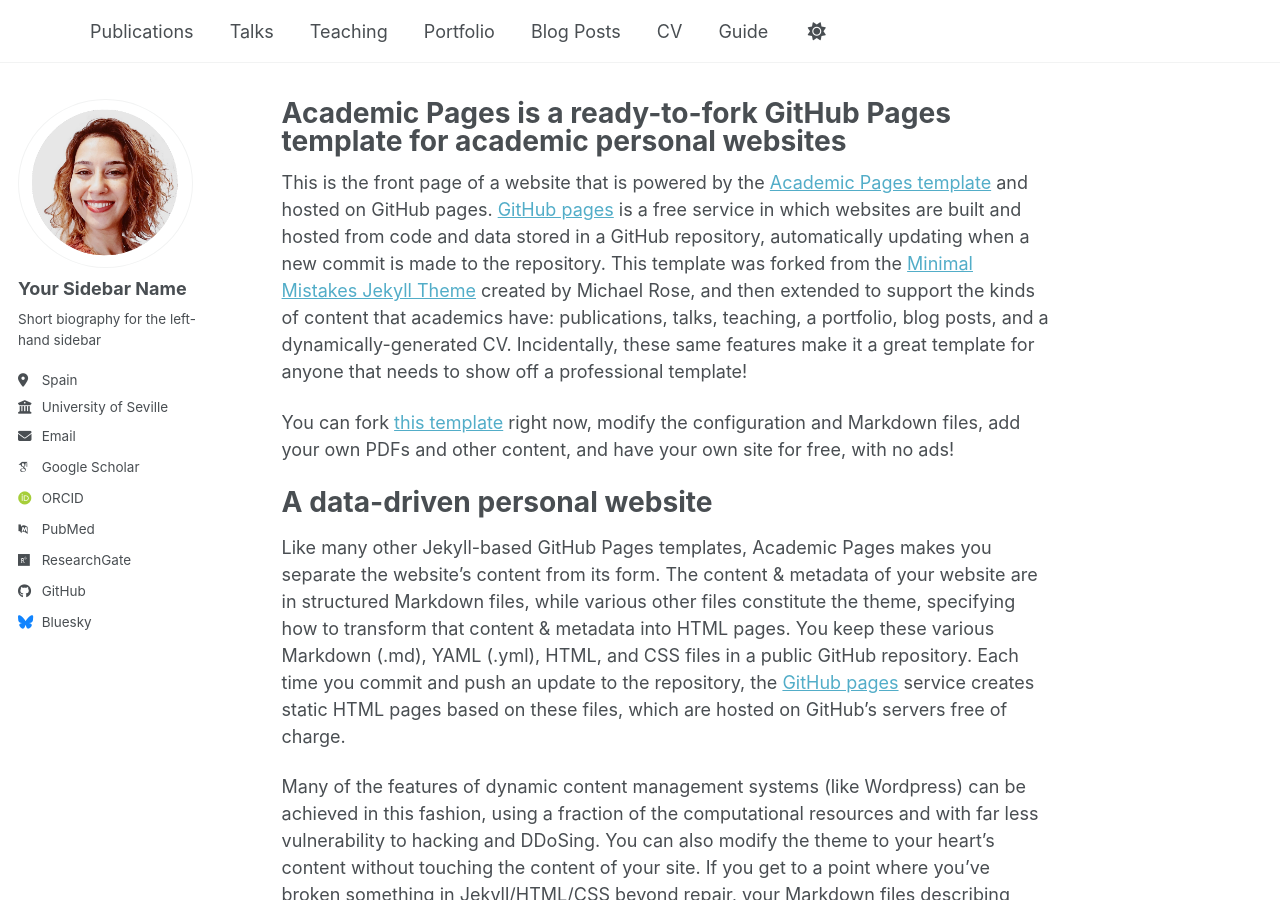
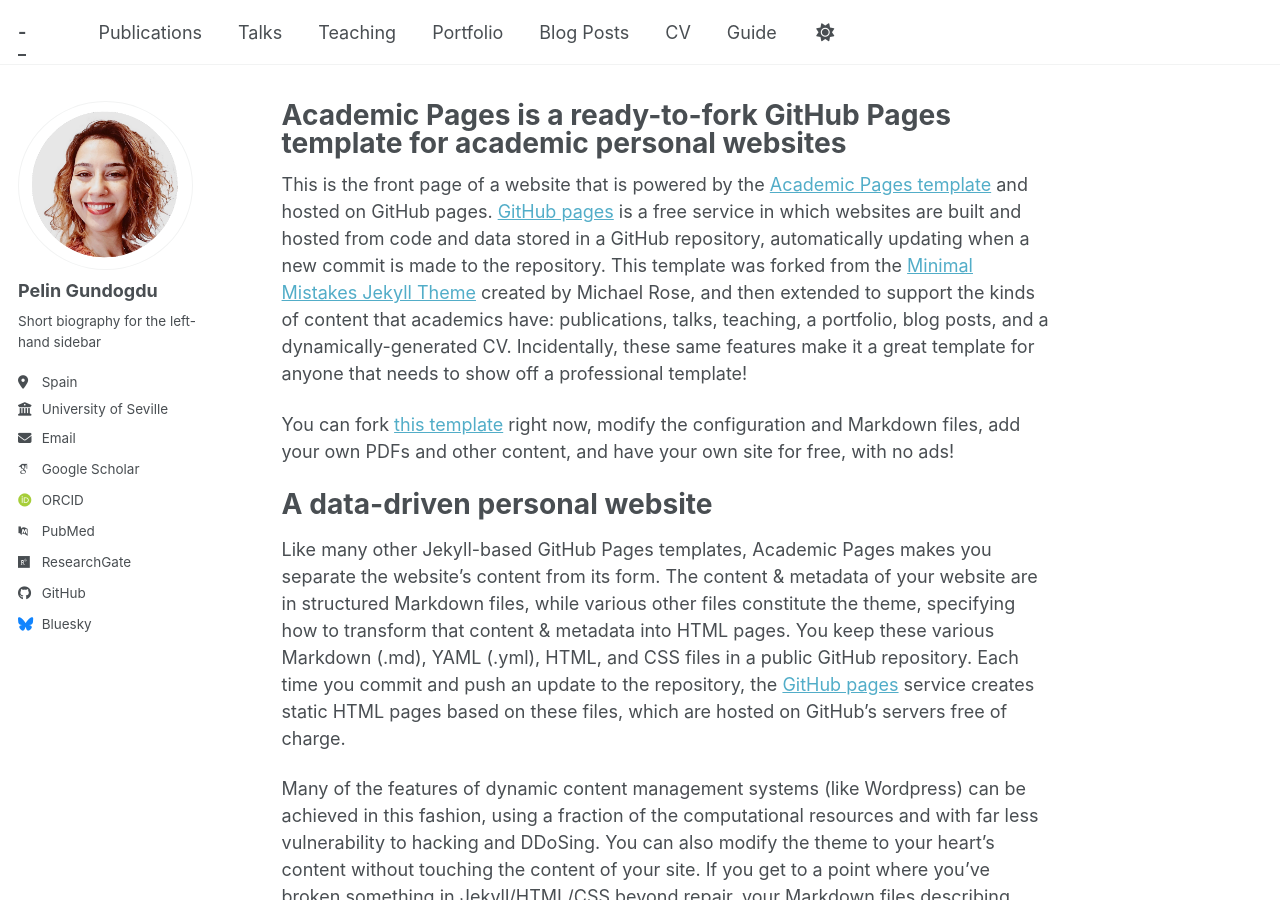
Before and after one commit to pelingundogdu/pelingundogdu.github.io, a Jekyll site: the page built from _pages/about.md, in a window 1280 px wide and 900 px high. Built offline with Jekyll 4.4.1, drawn with Linux system fonts in a browser that asks for light colours; some web fonts are replaced; a script bundle is joined from its source files by our own code; library files that are not in the unit come from our copies.

Commit message:
Update _config.yml
adding profile pic

```diff
--- a/_config.yml
+++ b/_config.yml
@@ -9,7 +9,7 @@
 # Basic Site Settings
 locale                   : "en-US"
 site_theme               : "default" # The available themes options are "default", "air", "sunrise", "mint", "dirt" and "contrast"
-title                    : ""
+title                    : "-"
 title_separator          : "-"
 name                     : &name "Pelin Gundogdu"
 description              : &description "Pelin Gundogdu's academic portfolio"   # Update this with a general description of your site, this is the default if not overridden by a page
@@ -23,8 +23,8 @@
 #               Additional customization can be done by editing /_includes/author-profile.html
 author:
   # Biographic information
-  avatar           : "profile.png"
-  name             : "Your Sidebar Name"
+  avatar           : "pelin.png"
+  name             : "Pelin Gundogdu"
   pronouns         : # example: "she/her"
   bio              : "Short biography for the left-hand sidebar"
   location         : "Spain"
```
